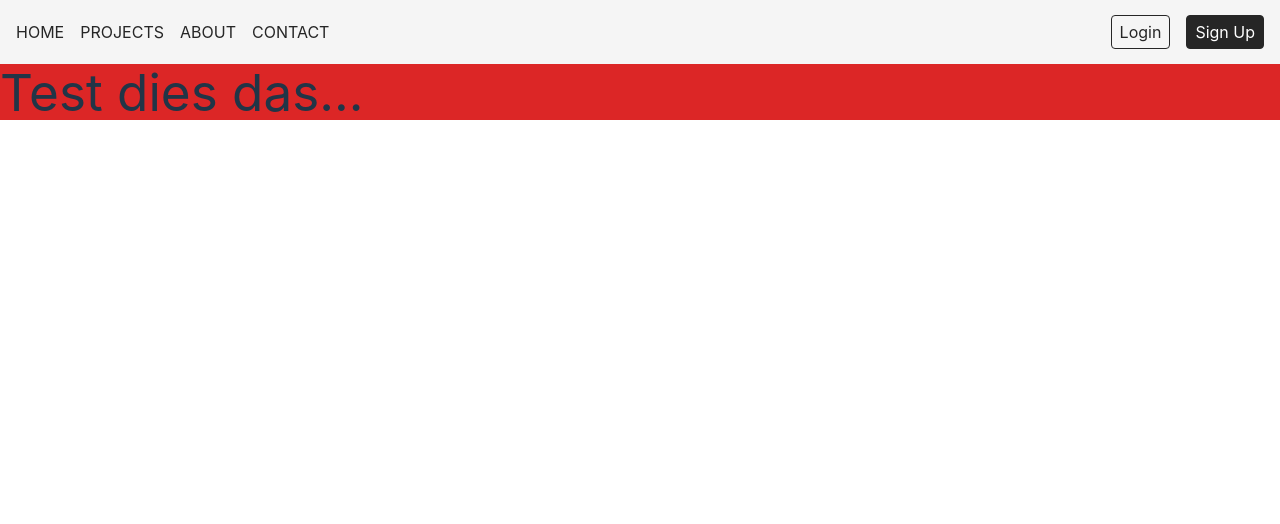
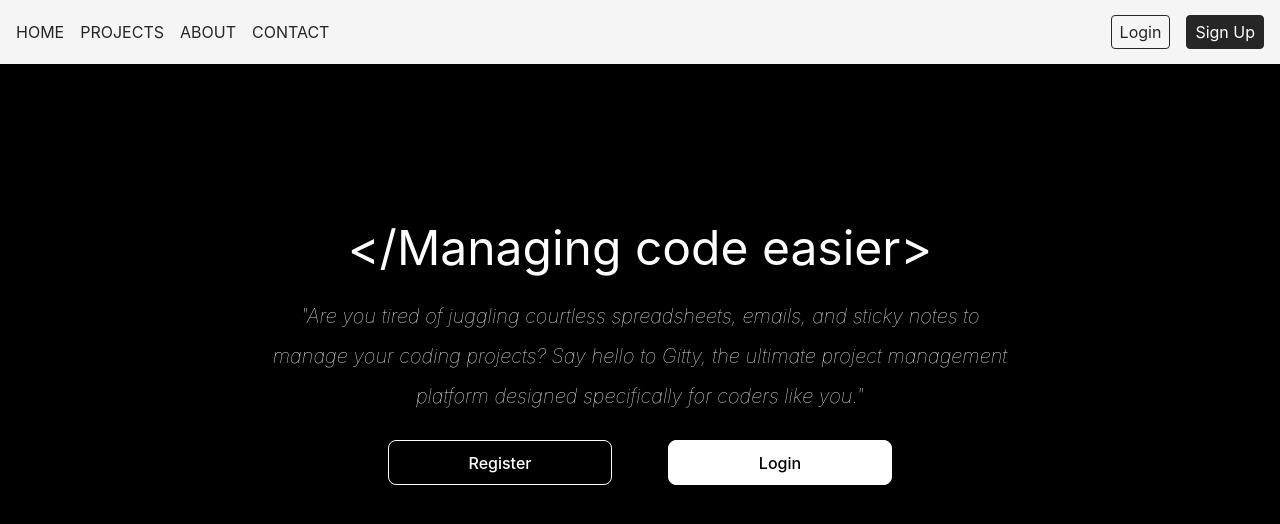
Before and after one commit to MaxwellPechman/Gitty, a React (Vite) app in the folder frontend/: page / in a window 1280 px wide. Shown: the top 524 px of the page. Built offline with nearby package versions, Linux system fonts and the light colour scheme.

Commit message:
added font-roboto + made MainPage like uxpin

```diff
--- a/frontend/src/components/pages/MainPage.tsx
+++ b/frontend/src/components/pages/MainPage.tsx
@@ -6,10 +6,17 @@
 export function MainPage() {
 
     return (
-        <div className="w-screen h-[2500px] bg-white">
+        <div className="w-screen h-[2500px] bg-black">
             <Topnav/>
-            <div className="bg-red-600">
-                <h1>Test dies das...</h1>
+            <div className="text-white text-center">
+                <h1 className="mt-40 text-5xl">&lt;/Managing code easier&gt;</h1>
+                <br/>
+                <p className="font-roboto italic leading-10 text-xl font-thin">"Are you tired of juggling courtless spreadsheets, emails, and sticky notes to <br/>
+                    manage your coding projects? Say hello to Gitty, the ultimate project management<br/>
+                    platform designed specifically for coders like you."</p>
+                <br/>
+                <button className="bg-black border-white mr-7 w-56">Register</button>
+                <button className="bg-white border-white text-black w-56 ml-7">Login</button>
             </div>
         </div>
     )
--- a/frontend/tailwind.config.js
+++ b/frontend/tailwind.config.js
@@ -10,7 +10,11 @@
     "./src/**/**/**/**/**/*.{html,js,ts,jsx,tsx}",
   ],
   theme: {
-    extend: {},
+    extend: {
+      fontFamily: {
+        'robot': ['Roboto']
+      }
+    },
   },
   plugins: [],
 }
```
